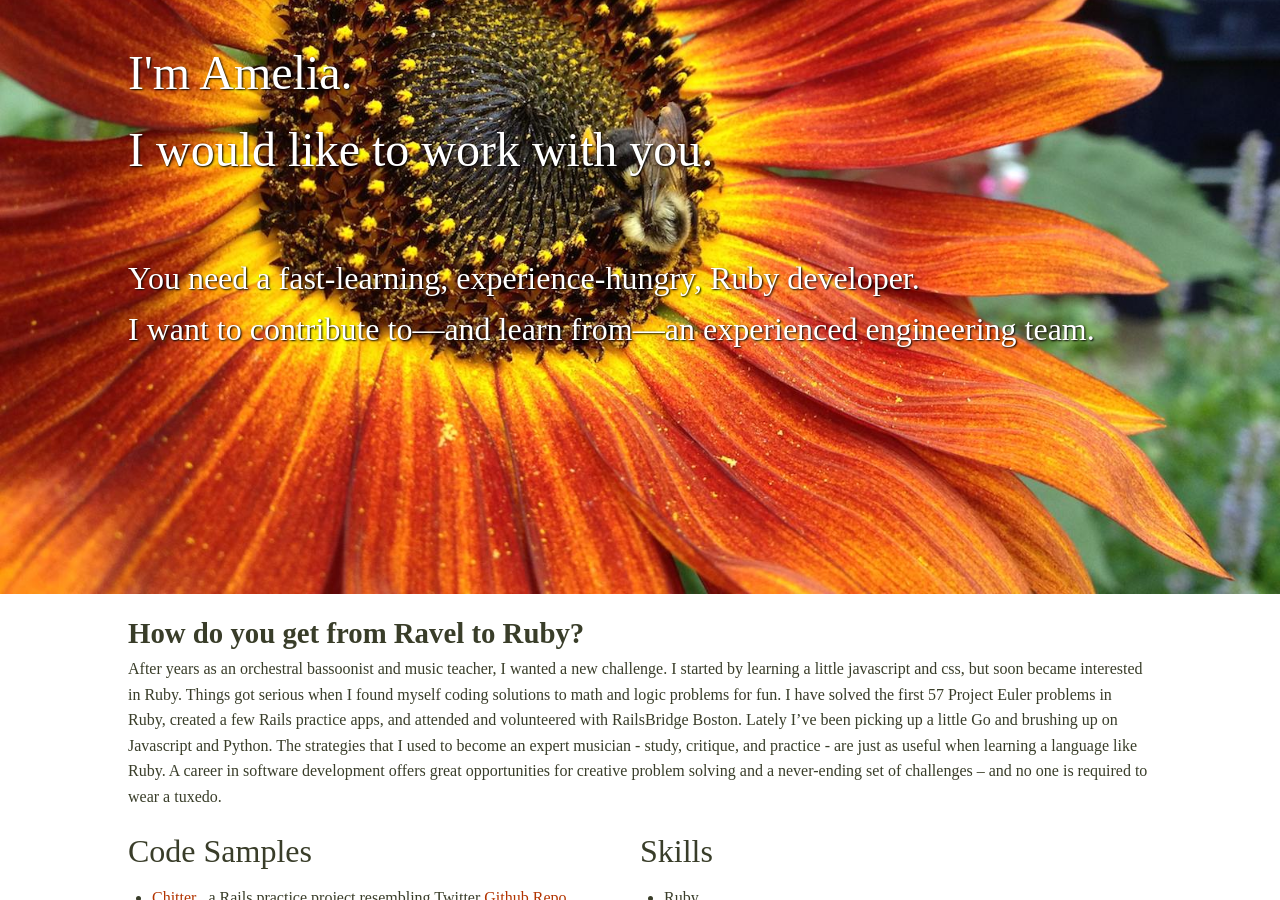
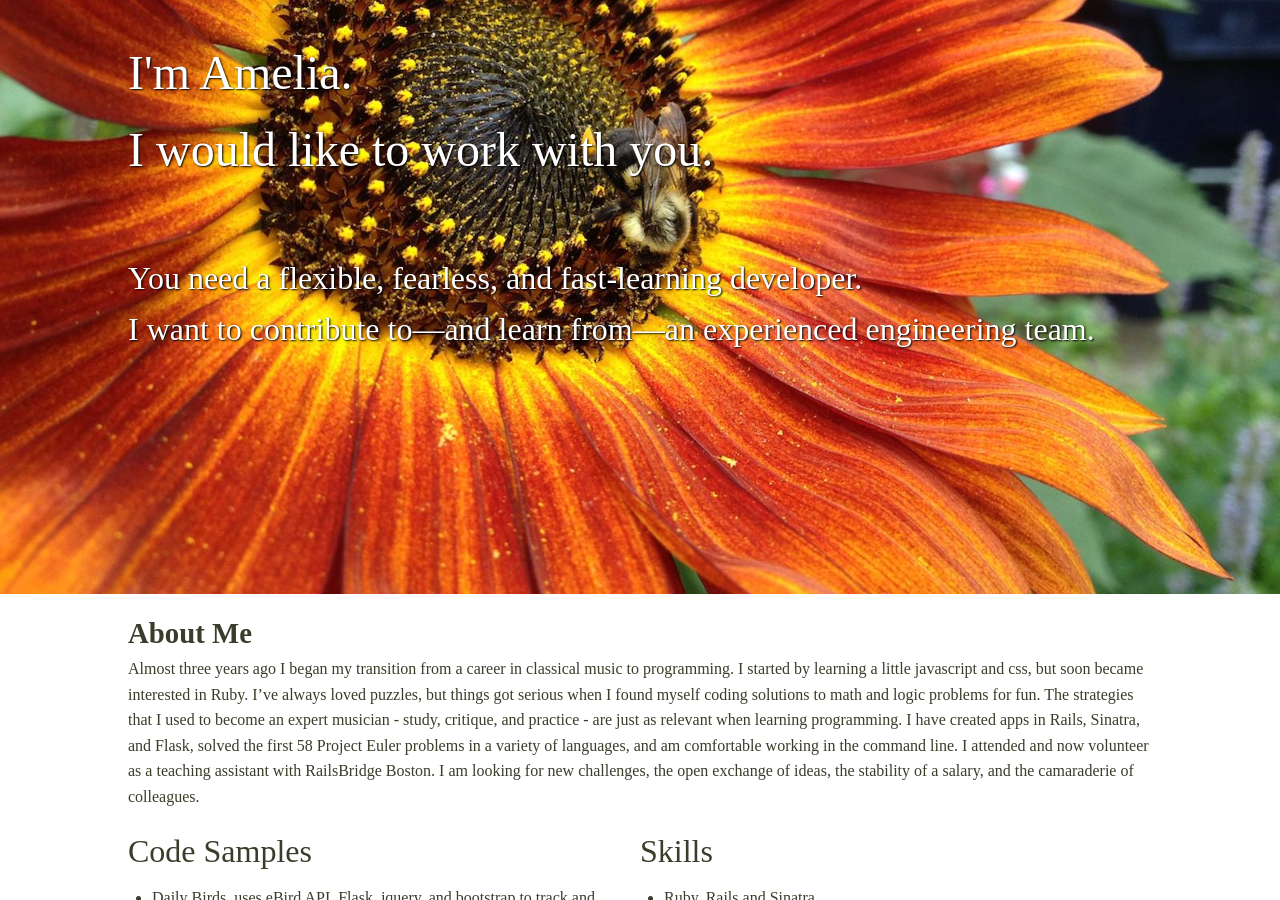
Before and after one commit to AmeliaFannin/AmeliaFannin.github.io, a Jekyll site: the page built from index.md, in a window 1280 px wide and 900 px high, scrolled down 306 px. Built offline with Jekyll 4.4.1, drawn with Linux system fonts in a browser that asks for light colours; some of the changed text lies outside the part shown.

Commit message:
updated information

```diff
--- a/_layouts/index.html
+++ b/_layouts/index.html
@@ -28,7 +28,7 @@
 
 
     <div class="call-out">
-      <h3>You need a fast-learning, experience-hungry, Ruby developer.</h3>
+      <h3>You need a flexible, fearless, and fast-learning developer.</h3>
       <h3>I want to contribute to—and learn from—an experienced engineering team.</h3>
     </div>
   </div>
--- a/index.md
+++ b/index.md
@@ -1,27 +1,30 @@
 ---
 layout: index
 ---
+####About Me
 
-
-#### How do you get from Ravel to Ruby?
-
-
- After years as an orchestral bassoonist and music teacher, I wanted a new challenge. I started by learning a little javascript and css, but soon became interested in Ruby. Things got serious when I found myself coding solutions to math and logic problems for fun. I have solved the first 57 Project Euler problems in Ruby, created a few Rails practice apps, and attended and volunteered with RailsBridge Boston. Lately I've been picking up a little Go and brushing up on Javascript and Python. The strategies that I used to become an expert musician - study, critique, and practice - are just as useful when learning a language like Ruby. A career in software development offers great opportunities for creative problem solving and a never-ending set of challenges -- and no one is required to wear a tuxedo.
+ Almost three years ago I began my transition from a career in classical music to programming. I started by learning a little javascript and css, but soon became interested in Ruby. I've always loved puzzles, but things got serious when I found myself coding solutions to math and logic problems for fun. The strategies that I used to become an expert musician - study, critique, and practice - are just as relevant when learning programming. I have created apps in Rails, Sinatra, and Flask, solved the first 58 Project Euler problems in a variety of languages, and am comfortable working in the command line. I attended and now volunteer as a teaching assistant with RailsBridge Boston. I am looking for new challenges, the open exchange of ideas, the stability of a salary, and the camaraderie of colleagues.
 
 <div class="col">
   <h3>Code Samples</h3>
   <ul>
     <li>
+      Daily Birds, uses eBird API, Flask, jquery, and bootstrap to track and map local bird sightings.
+      <a href="https://github.com/AmeliaFannin/Daily_Birds" target="_blank">
+        Github Repo
+      </a>
+    </li>
+    <li>
       <a href="https://young-sands-6021.herokuapp.com" target="_blank">
         Chitter
       </a>
-       , a Rails practice project resembling Twitter
+       , a Rails project resembling Twitter
       <a href="https://github.com/AmeliaFannin/chitter_app" target="_blank">
         Github Repo
       </a>
     </li>
     <li>
-      Project Euler problems 1 - 57 in Ruby, Go, Javascript, and Python
+      Project Euler problems 1 - 58 in Ruby, Go, Javascript, and Python
       <a href="https://github.com/AmeliaFannin/euler" target="_blank">
         Github Repo
       </a>
@@ -50,19 +53,20 @@ layout: index
 <div class= "col">
   <h3>Skills</h3>
   <ul>
-    <li>Ruby</li>
-    <li>Rails</li>
+    <li>Ruby, Rails and Sinatra</li>
+    <li>Python, Flask</li>
+    <li>HTML</li>
+    <li>CSS, Sass, and Bootstrap</li>
+    <li>basic Javascript</li>
     <li>Go</li>
-    <li>HTML</li>
-    <li>CSS</li>
-    <li>(basic) Javascript</li>
   </ul>
 </div>
 
-####About Me
+
+####Background
 
 
- When something interests me I like to do the research, get involved, and become an expert. I've earned four music degrees but only my mother calls me "Dr. Fannin." I worked my way through school in a variety of college office positions, wrangling databases, spreadsheets, regrettable websites, and keeping the musicians organized. I have always loved puzzles, reading, learning, and building things. I chatter about gardening on my blog, <a href="http://ameliafannin.com/blog" target="blank">ameliafannin.com/blog</a>, and write the monthly newsletter for the Rock Meadow Victory Gardens.
+I've earned four degrees but only my mother calls me "Dr. Fannin." I worked my way through music school in a variety of college office positions, wrangling databases, spreadsheets, regrettable websites, and keeping the musicians organized. I play the bassoon and recently started learning the banjo. I chatter about gardening and crafts on my blog, <a href="http://ameliafannin.com/blog" target="blank">ameliafannin.com/blog</a>, and compile the monthly newsletter for the Rock Meadow Victory Gardens.
 
 ---
 
@@ -75,30 +79,30 @@ layout: index
 **[ameliafannin.com](http://ameliafannin.com)** | **[ameliafannin.com/blog](http://ameliafannin.com/blog)**
 **(713)444-0081**
 
+##### Skills
+* Ruby, Rails and Sinatra
+* Python, Flask
+* Go
+* HTML
+* CSS
+* basic Javascript
+
+##### Projects
+* DailyBirds, Flask app that tracks and displays local bird sightings
+* Chitter, a Rails app resembling Twitter
+* Project Euler problems 1 - 58 in Ruby, Go, Javascript, and Python
+* simple_prime, a Go package that returns a channel of prime numbers
+
+#####  Tech Community Events
+* RailsBridge Boston (teaching assistant), September 2014
+* RailsBridge Boston (attendee), January 2014
+* Boston RB, Boston Ruby Women, and BostonJS meetups
+
 ##### Education
 * **Doctor of Music** *2009* - The Florida State University
 * **Master of Music** *2006* - Eastman School of Music
 * **Bachelor of Music Performance** *2004* - University of North Texas
 * **Bachelor of Music Education** *2004* - University of North Texas
-
-##### Skills
-* Ruby
-* Rails
-* Go
-* HTML
-* CSS
-* (basic) Javascript
-
-##### Projects
-* Chitter, a Rails practice app resembling Twitter
-* Project Euler problems 1 - 57 in Ruby, Go, Javascript, and Python
-* Exercism.io Ruby problems 1 - 6
-* simple_prime, a Go package that returns a channel of prime numbers
-
-##### Community Events
-* RailsBridge Boston (teaching assistant), September 2014
-* RailsBridge Boston (attendee), January 2014
-* Boston RB, Boston Ruby Women, and BostonJS meetups
 
 ##### Employment
 * **Freelance Orchestral Musician & Teacher** *2001 - present*
```
Also changed, not shown: other parts of index.md (+1 -1 lines), 3 other files.
